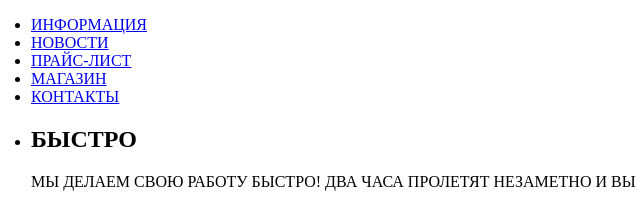
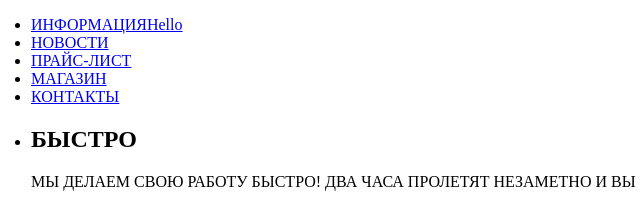
Before and after one commit to AxmedovD/barbershop, a plain HTML site: page index.html in a window 1280 px wide. Shown: the top 208 px of the page, 17-657 px from the left. Drawn offline with Linux system fonts and the light colour scheme.

Commit message:
thirt commit

```diff
--- a/index.html
+++ b/index.html
@@ -10,7 +10,7 @@
     <body>
         <nav>
             <ul>
-                <li><a href="#">ИНФОРМАЦИЯ</a></li>
+                <li><a href="#">ИНФОРМАЦИЯHello</a></li>
                 <li><a href="#">НОВОСТИ</a></li>
                 <li><a href="#">ПРАЙС-ЛИСТ</a></li>
                 <li><a href="#">МАГАЗИН</a></li>
```
